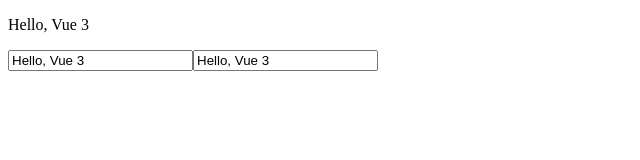
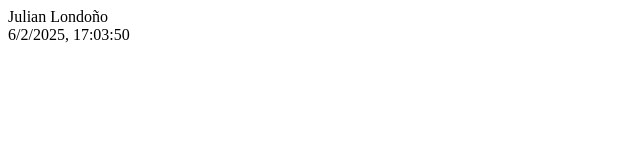
Before and after one commit to julicode10/vue-fundamentos, a plain HTML site: page index.html in a window 1280 px wide. Shown: the whole page, without its empty margins (0-640 px from the left). Drawn offline with nearby package versions, Linux system fonts and the light colour scheme.

Commit message:
propiedades computadas

```diff
--- a/index.html
+++ b/index.html
@@ -12,26 +12,22 @@
       const vm = Vue.createApp({
         data() {
           return {
-            text: "Hello, Vue 3",
+            firstName: "Julian",
+            lastName: "Londoño",
+            now: new Date(),
           };
         },
-        methods: {
-          input(e) {
-            this.text = e.target.value;
+        computed: {
+          fullName() {
+            return this.firstName + " " + this.lastName;
+          },
+          today() {
+            return this.now.toLocaleString("es-ES");
           },
         },
         template: `
-            <p>{{ text }}</p>
-            <input
-                type="text"
-                @input="input"
-                :value="text"
-            />
-
-            <input
-                type="text"
-                v-model="text"
-            />
+            <div>{{ fullName }}</div>
+            <div>{{ today }}</div>
         `,
       }).mount("#app");
     </script>
```
